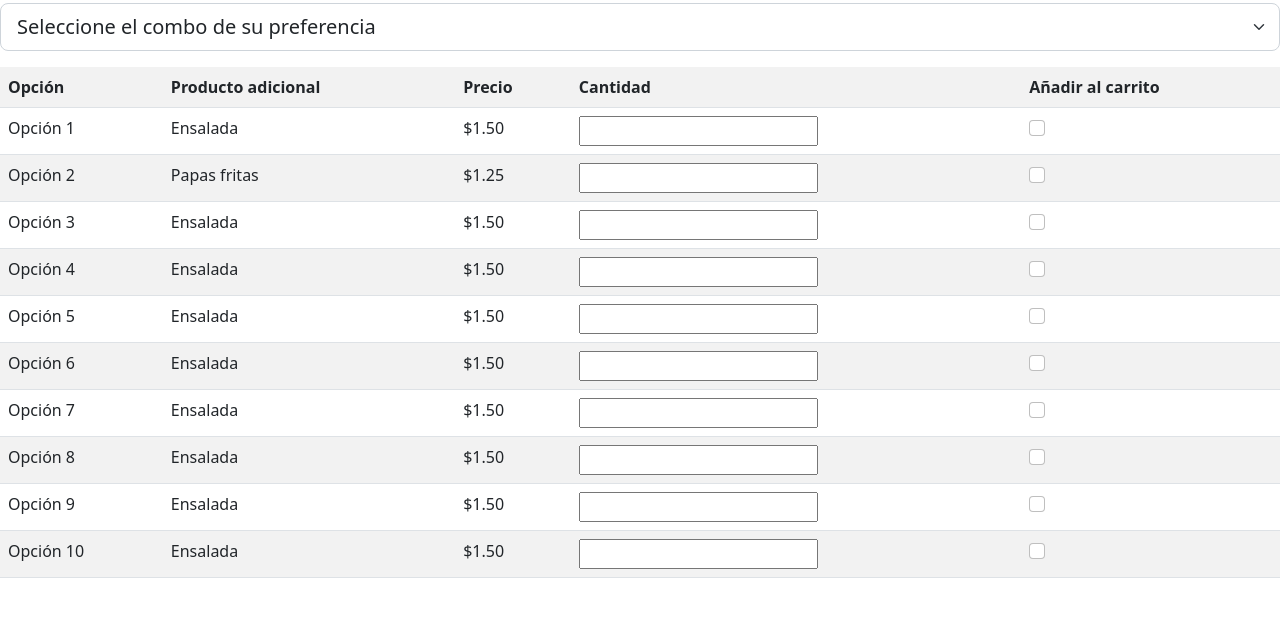
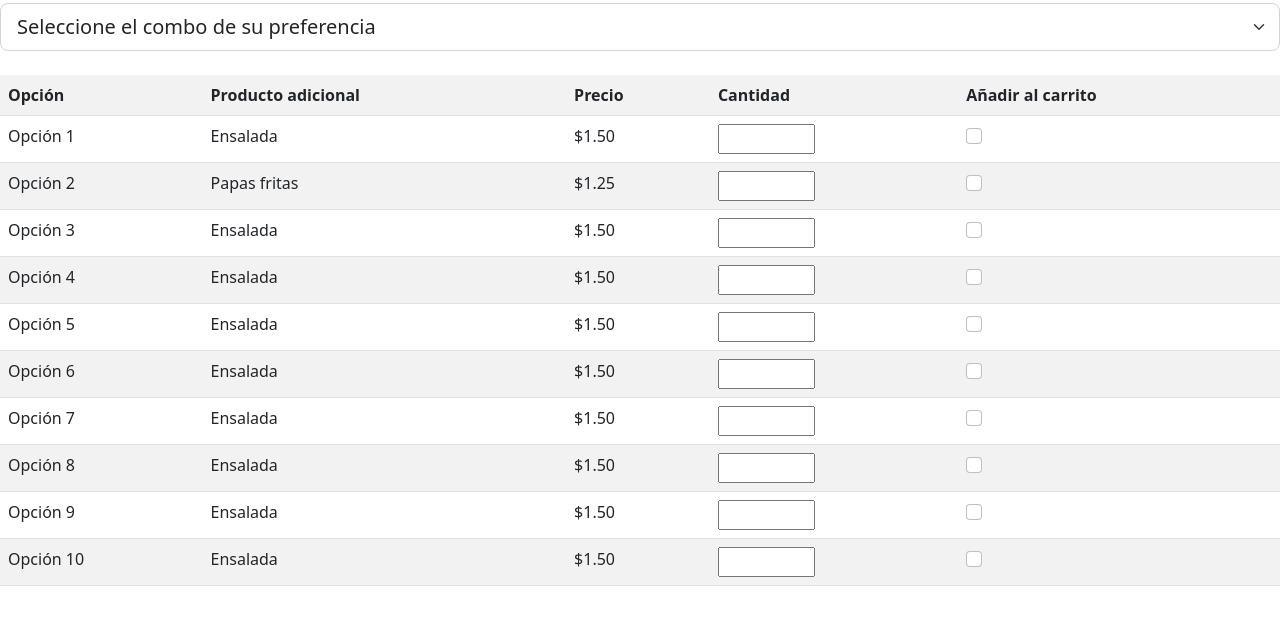
Before and after one commit to CristhoperCortez/tallerdaw2_9_15, a plain HTML site: page Taller2_daw_gerardo_cristopher/index.html in a window 1280 px wide. Shown: the part 53-678 px from the top of the page. Drawn offline with nearby package versions, Linux system fonts and the light colour scheme.

Commit message:
Update index.html

```diff
--- a/Taller2_daw_gerardo_cristopher/index.html
+++ b/Taller2_daw_gerardo_cristopher/index.html
@@ -14,54 +14,54 @@
 </head>
 <body>
    <h1>Pollo Don Bosco</h1>
-   <select class="form-select form-select-lg mb-3" aria-label=".form-select-lg example">
+   <select class="form-select form-select-lg mb-4" aria-label=".form-select-lg example">
     <option selected>Seleccione el combo de su preferencia</option>
     <option value="1">Super combo</option>
     <option value="2">Combo personal</option>
     <option value="3">Combo infantil</option>
   </select>
   <table class="table table-striped">
-    <tr>
+    <tr class="lulw">
         <th>Opción</th> <th>Producto adicional</th> <th>Precio</th> <th> Cantidad</th> <th>Añadir al carrito</th>
     </tr>
     <tr>
-        <td>Opción 1</td> <td>Ensalada</td> <td>$1.50</td> <td><input type="number" min="0"></td> <td>  <input class="form-check-input" type="checkbox" value="" id="flexCheckChecked" >
+        <td>Opción 1</td> <td>Ensalada</td> <td>$1.50</td> <td><input type="number" min="0" max="100"></td> <td>  <input class="form-check-input" type="checkbox" value="" id="flexCheckChecked" >
         </td>
     </tr>
     <tr>
-        <td>Opción 2</td> <td>Papas fritas</td> <td>$1.25   </td> <td><input type="number" min="0"></td> <td>  <input class="form-check-input" type="checkbox" value="" id="flexCheckChecked" >
+        <td>Opción 2</td> <td>Papas fritas</td> <td>$1.25   </td> <td><input type="number" min="0" max="100"></td> <td>  <input class="form-check-input" type="checkbox" value="" id="flexCheckChecked" >
         </td>
     </tr>
     <tr>
-        <td>Opción 3</td> <td>Ensalada</td> <td>$1.50</td> <td><input type="number" min="0"></td> <td>  <input class="form-check-input" type="checkbox" value="" id="flexCheckChecked" >
+        <td>Opción 3</td> <td>Ensalada</td> <td>$1.50</td> <td><input type="number" min="0" max="100"></td> <td>  <input class="form-check-input" type="checkbox" value="" id="flexCheckChecked" >
         </td>
     </tr>
     <tr>
-        <td>Opción 4</td> <td>Ensalada</td> <td>$1.50</td> <td><input type="number" min="0"></td> <td>  <input class="form-check-input" type="checkbox" value="" id="flexCheckChecked" >
+        <td>Opción 4</td> <td>Ensalada</td> <td>$1.50</td> <td><input type="number" min="0" max="100"></td> <td>  <input class="form-check-input" type="checkbox" value="" id="flexCheckChecked" >
         </td>
     </tr>
     <tr>
-        <td>Opción 5</td> <td>Ensalada</td> <td>$1.50</td> <td><input type="number" min="0"></td> <td>  <input class="form-check-input" type="checkbox" value="" id="flexCheckChecked" >
+        <td>Opción 5</td> <td>Ensalada</td> <td>$1.50</td> <td><input type="number" min="0" max="100"></td> <td>  <input class="form-check-input" type="checkbox" value="" id="flexCheckChecked" >
         </td>
     </tr>
     <tr>
-        <td>Opción 6</td> <td>Ensalada</td> <td>$1.50</td> <td><input type="number" min="0"></td> <td>  <input class="form-check-input" type="checkbox" value="" id="flexCheckChecked" >
+        <td>Opción 6</td> <td>Ensalada</td> <td>$1.50</td> <td><input type="number" min="0" max="100"></td> <td>  <input class="form-check-input" type="checkbox" value="" id="flexCheckChecked" >
         </td>
     </tr>
     <tr>
-        <td>Opción 7</td> <td>Ensalada</td> <td>$1.50</td> <td><input type="number" min="0"></td> <td>  <input class="form-check-input" type="checkbox" value="" id="flexCheckChecked" >
+        <td>Opción 7</td> <td>Ensalada</td> <td>$1.50</td> <td><input type="number" min="0" max="100"></td> <td>  <input class="form-check-input" type="checkbox" value="" id="flexCheckChecked" >
         </td>
     </tr>
     <tr>
-        <td>Opción 8</td> <td>Ensalada</td> <td>$1.50</td> <td><input type="number" min="0"></td> <td>  <input class="form-check-input" type="checkbox" value="" id="flexCheckChecked" >
+        <td>Opción 8</td> <td>Ensalada</td> <td>$1.50</td> <td><input type="number" min="0" max="100"></td> <td>  <input class="form-check-input" type="checkbox" value="" id="flexCheckChecked" >
         </td>
     </tr>
     <tr>
-        <td>Opción 9</td> <td>Ensalada</td> <td>$1.50</td> <td><input type="number" min="0"></td> <td>  <input class="form-check-input" type="checkbox" value="" id="flexCheckChecked" >
+        <td>Opción 9</td> <td>Ensalada</td> <td>$1.50</td> <td><input type="number" min="0" max="100"></td> <td>  <input class="form-check-input" type="checkbox" value="" id="flexCheckChecked" >
         </td>
     </tr>
     <tr>
-        <td>Opción 10</td> <td>Ensalada</td> <td>$1.50</td> <td><input type="number" min="0"></td> <td>  <input class="form-check-input" type="checkbox" value="" id="flexCheckChecked" >
+        <td>Opción 10</td> <td>Ensalada</td> <td>$1.50</td> <td><input type="number" min="0" max="100"></td> <td>  <input class="form-check-input" type="checkbox" value="" id="flexCheckChecked" >
         </td>
     </tr>
 </table>
```
